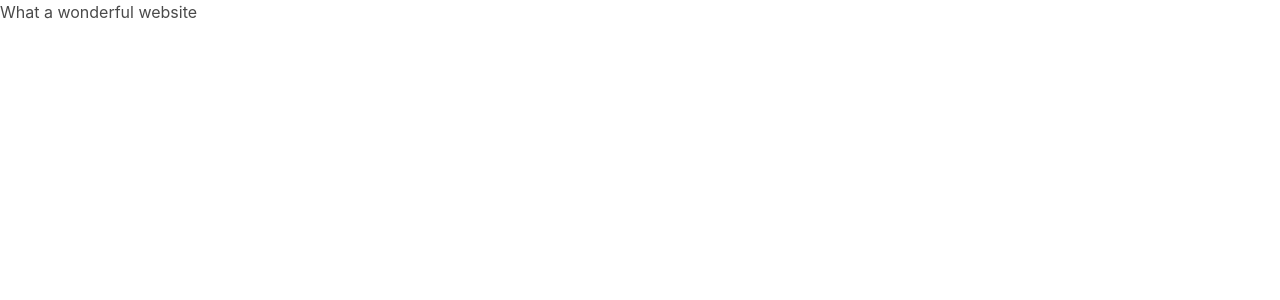
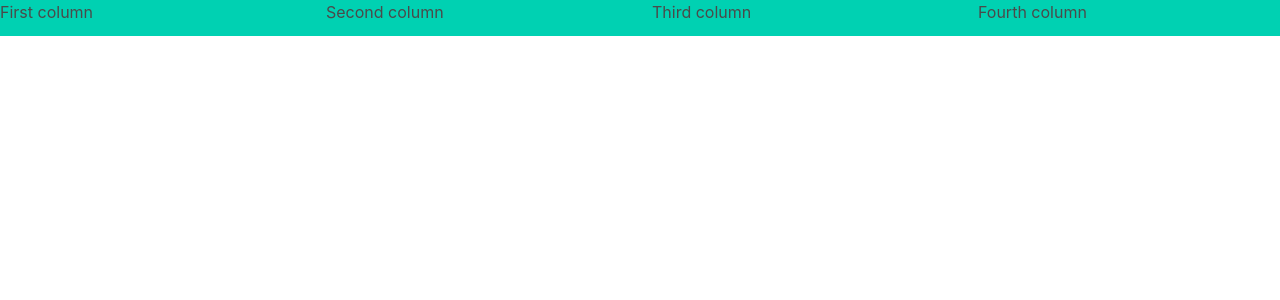
Before and after one commit to csci5117s23/project-2-google-it, a Next.js app: page / in a window 1280 px wide. Shown: the top 300 px of the page. Built offline with nearby package versions, Linux system fonts and the light colour scheme.

Commit message:
Basic login/logout

```diff
--- a/src/pages/index.js
+++ b/src/pages/index.js
@@ -8,15 +8,20 @@ const inter = Inter({ subsets: ['latin'] })
 export default function Home() {
   return (
     <>
-      <Head>
-        <title>Create Next App</title>
-        <meta name="description" content="Generated by create next app" />
-        <meta name="viewport" content="width=device-width, initial-scale=1" />
-        <link rel="icon" href="/favicon.ico" />
-      </Head>
-      <main>
-		What a wonderful website
-      </main>
+		<div class="columns has-background-primary">
+			<div class="column">
+				First column
+			</div>
+			<div class="column">
+				Second column
+			</div>
+			<div class="column">
+				Third column
+			</div>
+			<div class="column">
+				Fourth column
+			</div>
+		</div>
     </>
   )
 }
```
Also changed, not shown: src/pages/login/index.js (added, +7 -0 lines), src/pages/logout/index.js (added, +13 -0 lines), 2 other files (tests, documents, lock files or other folders).
